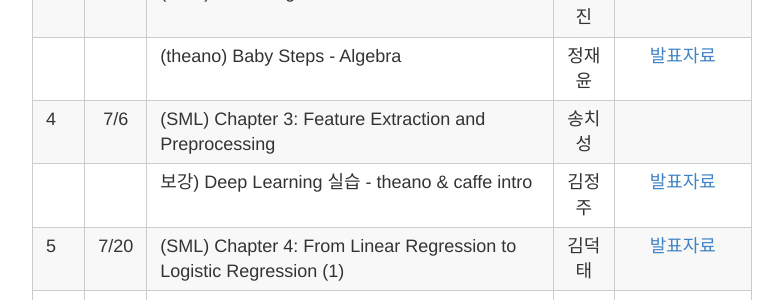
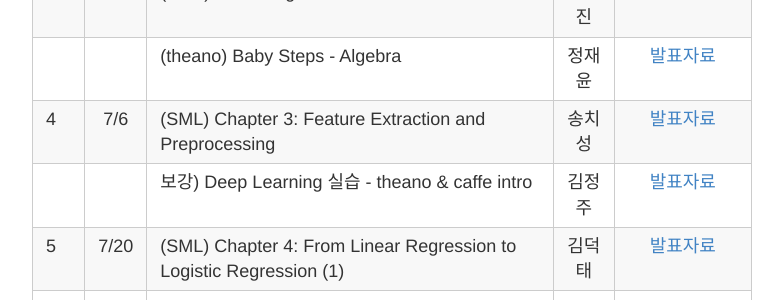
Before and after one commit to songorithm/ML, a Jekyll site: the page built from _posts/2015-12-1-SCHEDULE.md, in a window 1280 px wide and 900 px high, scrolled down 2164 px. Shown: the part 151-451 px from the top of the window, without its empty margins (248-1031 px from the left). Built offline with Jekyll 4.4.1, drawn with Linux system fonts in a browser that asks for light colours; Markdown is read by kramdown in place of the engine named in the settings.

Commit message:
Update 2015-12-1-SCHEDULE.md

```diff
--- a/_posts/2015-12-1-SCHEDULE.md
+++ b/_posts/2015-12-1-SCHEDULE.md
@@ -58,7 +58,7 @@ title: 스터디 일정 & 커리큘럼 & 발표자료
 | 3 |6/22| (SML) Chapter 2: Linear Regression   | 서형국 |[발표자료](http://nbviewer.ipython.org/github/songorithm/ML/blob/master/part1/study03/SML/Scikit-ML-02.ipynb)   |
 |   |    | (DML) Linear Algebra   | 심상진 | [발표자료](http://nbviewer.ipython.org/github/songorithm/ML/blob/master/part1/study03/DML/linear_algebra.ipynb)  |
 |   |    | (theano) Baby Steps - Algebra   | 정재윤 | [발표자료](http://nbviewer.ipython.org/github/songorithm/ML/blob/master/part1/study03/PKG/theano/TheanoAlgebra.ipynb)  |
-| 4 |7/6 | (SML) Chapter 3: Feature Extraction and Preprocessing | 송치성 |   |
+| 4 |7/6 | (SML) Chapter 3: Feature Extraction and Preprocessing | 송치성 | [발표자료](http://nbviewer.ipython.org/github/songorithm/ML/blob/master/part1/study04/SML/songorithm_ch3.ipynb)  |
 |   |    | 보강) Deep Learning 실습 - theano & caffe intro   | 김정주 | [발표자료](https://drive.google.com/file/d/0B6_75PJs30-WcXptZFBkTV9EVjg/view)  |
 | 5 |7/20| (SML) Chapter 4: From Linear Regression to Logistic Regression (1) | 김덕태 |[발표자료](http://nbviewer.ipython.org/github/songorithm/ML/blob/master/part1/study05/SML/ch04-From%20Linear%20Regression%20to%20Logistic%20Regression.ipynb)   |
 |   |    | (DML) Probability and Information Theory   | 박성걸 |   |
```
